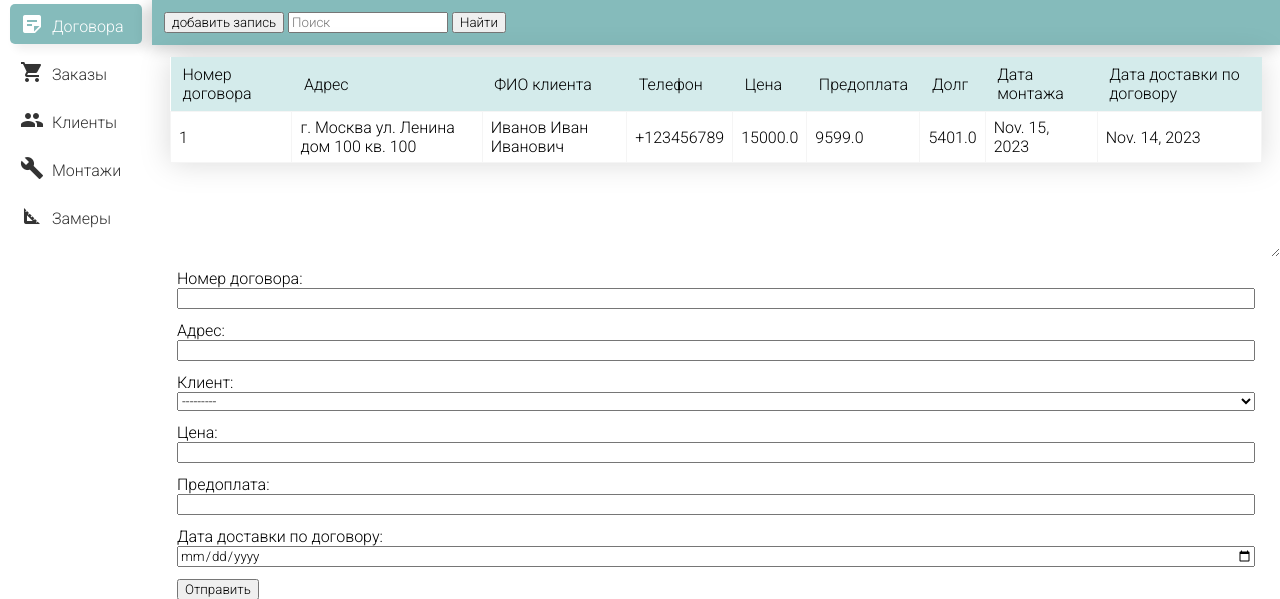
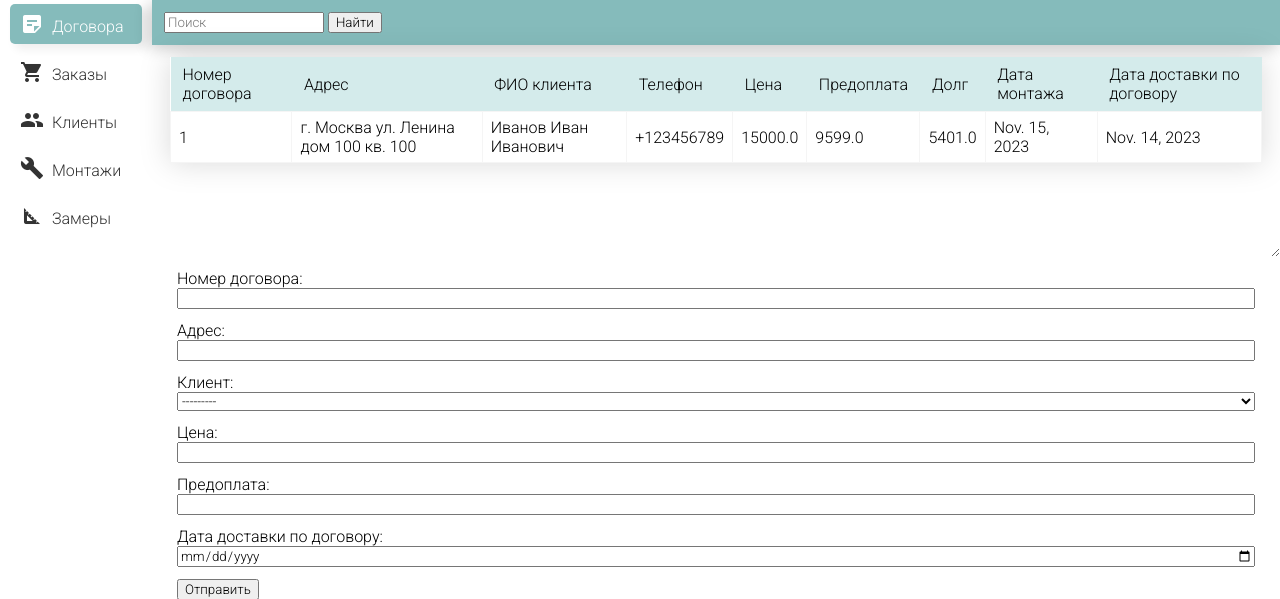
Before and after one commit to Jeyw1n/Glass-CRM, a Django app: page / in a window 1280 px wide. Shown: the top 599 px of the page. Run offline with Django 4.2, Linux system fonts and the light colour scheme; data comes from the database, SQL or seed files in the repository.

Commit message:
Убрана кнопка в верхней панельке.

```diff
--- a/glass_crm/main_forms/templates/main_forms/base.html
+++ b/glass_crm/main_forms/templates/main_forms/base.html
@@ -37,14 +37,14 @@
 
         <div id="form-n-table">
 
+            <div class="table"></div>
+            <!-- /.search-block -->
+
             <div class="search-block" style="background-color: #85bbbb; padding: 12px; box-shadow: -3px 3px 15px #0003;">
-                <button>добавить запись</button>
+                <!-- <button>добавить запись</button> -->
                 <input type="text" placeholder="Поиск">
                 <button>Найти</button>
             </div>
-            <!-- /.search-block -->
-
-            <div class="table"></div>
             <!-- /.table -->
 
             <link rel="stylesheet" href="{% static 'main_forms/css/table.css'%}" type="text/css">
```
